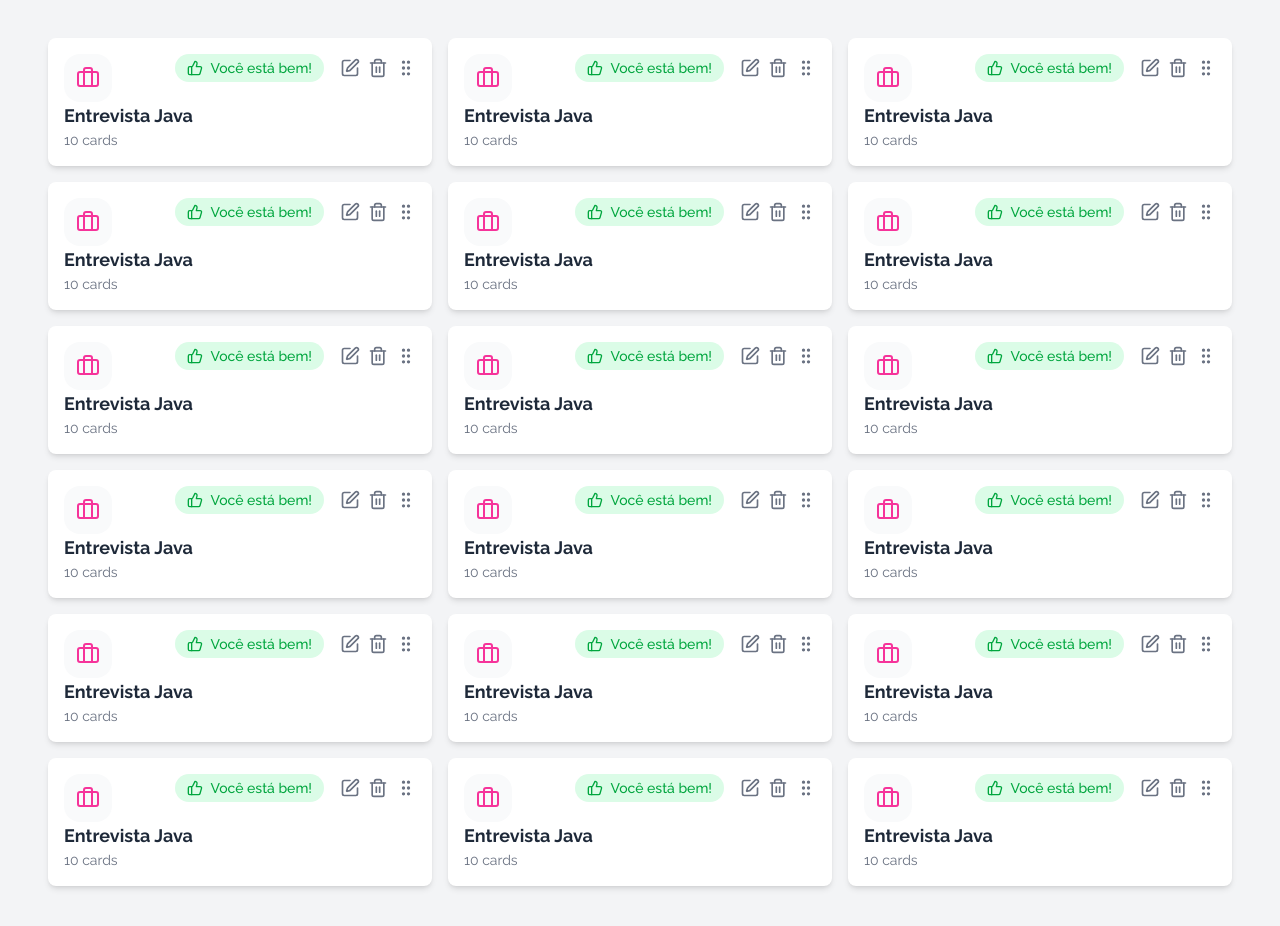
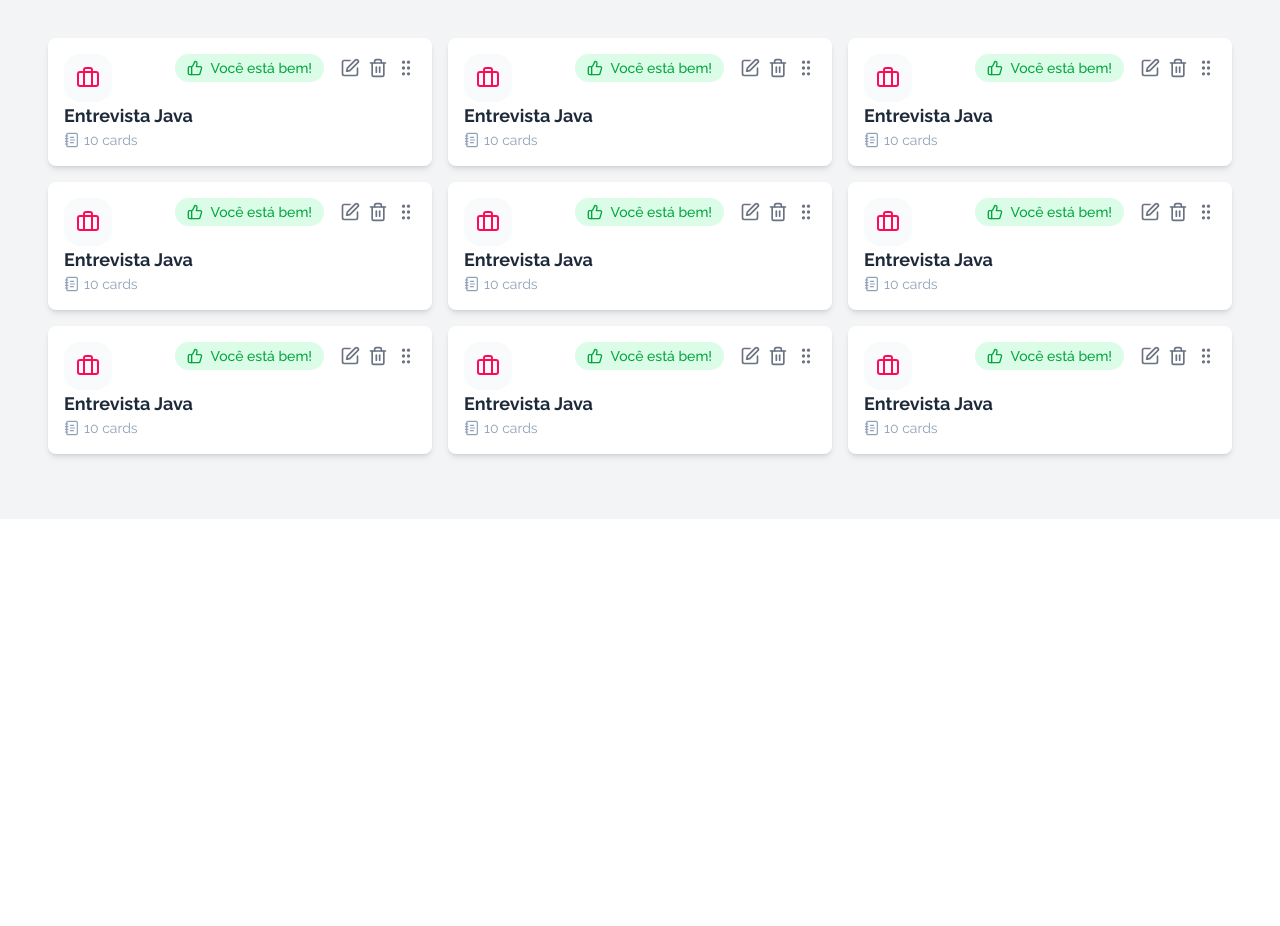
Before and after one commit to julioceno/memoriza, a Next.js app: page /home in a window 1280 px wide. Shown: the part 281-1207 px from the top of the page. After the commit the page ends 800 px from the top, so only its background shows below. Built offline with nearby package versions, Linux system fonts and the light colour scheme.

Commit message:
feat: improve DeckCard

```diff
--- a/src/app/home/page.tsx
+++ b/src/app/home/page.tsx
@@ -3,13 +3,11 @@ import SectionTitle from "@/components/SectionTitle";
 
 export default function Home() {
   return (
-    <div>
       <main className="mt-20 md:mt-40">
         <SectionTitle>
           Aqui estao seus decks, vamos práticar!
         </SectionTitle>
-        <div className="flex">
-          <div className="mx-auto grid grid-cols-1 sm:grid-cols-2 lg:grid-cols-3 gap-4 mt-10 justify-items-center">
+        <div className="flex flex-wrap gap-4 mt-10 w-full max-w-7xl justify-center mx-auto">
             <DeckCard
               title="Entrevista Java"
               cardCount={10}
@@ -40,7 +38,7 @@ export default function Home() {
               cardCount={10}
               statusMessage="Você está bem!"
             />
-            <DeckCard
+                     <DeckCard
               title="Entrevista Java"
               cardCount={10}
               statusMessage="Você está bem!"
@@ -55,54 +53,7 @@ export default function Home() {
               cardCount={10}
               statusMessage="Você está bem!"
             />
-             <DeckCard
-              title="Entrevista Java"
-              cardCount={10}
-              statusMessage="Você está bem!"
-            />
-            <DeckCard
-              title="Entrevista Java"
-              cardCount={10}
-              statusMessage="Você está bem!"
-            />
-            <DeckCard
-              title="Entrevista Java"
-              cardCount={10}
-              statusMessage="Você está bem!"
-            />
-            <DeckCard
-              title="Entrevista Java"
-              cardCount={10}
-              statusMessage="Você está bem!"
-            />
-            <DeckCard
-              title="Entrevista Java"
-              cardCount={10}
-              statusMessage="Você está bem!"
-            />
-            <DeckCard
-              title="Entrevista Java"
-              cardCount={10}
-              statusMessage="Você está bem!"
-            />
-            <DeckCard
-              title="Entrevista Java"
-              cardCount={10}
-              statusMessage="Você está bem!"
-            />
-            <DeckCard
-              title="Entrevista Java"
-              cardCount={10}
-              statusMessage="Você está bem!"
-            />
-            <DeckCard
-              title="Entrevista Java"
-              cardCount={10}
-              statusMessage="Você está bem!"
-            />
-          </div>
         </div>
       </main>
-    </div>
   );
 }
--- a/src/components/DeckCard/components/Actions/index.tsx
+++ b/src/components/DeckCard/components/Actions/index.tsx
@@ -1,4 +1,4 @@
-import { Edit, GripVertical, MoreHorizontal, Trash2 } from 'lucide-react';
+import { Edit, GripVertical, Trash2 } from 'lucide-react';
 import React from 'react';
 
 const Actions: React.FC = () => {
--- a/src/components/DeckCard/index.tsx
+++ b/src/components/DeckCard/index.tsx
@@ -1,30 +1,33 @@
 import React from "react";
-import { Briefcase } from "lucide-react";
+import { Briefcase, NotebookText } from "lucide-react";
 import Actions from "./components/Actions";
 import StatusBadge from "./components/StatusBadge";
 
-interface DeckCardProps {
+interface IDeckCardProps {
   title: string;
   cardCount: number;
   statusMessage: string;
 }
 
-const DeckCard: React.FC<DeckCardProps> = ({ title, cardCount, statusMessage }) => {
+const DeckCard: React.FC<IDeckCardProps> = ({ title, cardCount, statusMessage }) => {
   return (
-    <div className="flex flex-col items-center justify-between p-4 bg-white w-sm rounded-lg shadow-md hover:shadow-lg transition">
+    <div className="flex flex-col p-4 bg-white w-sm rounded-lg shadow-md hover:shadow-lg transition">
       <div className="flex items-start justify-between gap-4 w-full">
         <div className="flex items-center justify-center w-12 h-12 bg-gray-50 rounded-2xl">
-          <Briefcase className="text-pink-500 w-6 h-6" />
+          <Briefcase className="text-principal w-6 h-6" />
         </div>
         <div className="flex items-center gap-4">
-            <StatusBadge>{statusMessage}</StatusBadge>
-            <Actions />
+          <StatusBadge>{statusMessage}</StatusBadge>
+          <Actions />
         </div>
       </div>
       <div className="flex-start w-full">
-          <h3 className="text-gray-800 font-bold text-lg">{title}</h3>
-          <p className="text-gray-500 text-sm">{cardCount} cards</p>
+        <h3 className="text-gray-800 font-bold text-lg">{title}</h3>
+        <div className="flex gap-1 text-slate-400 items-center">
+          <NotebookText className="w-4 h-4" strokeWidth={1.8}/>
+          <p className="text-sm">{cardCount} cards</p>
         </div>
+      </div>
     </div>
   );
 };
--- /dev/null
+++ b/src/components/DeckCard/types.d.ts
@@ -0,0 +1,5 @@
+export interface IDeckCardProps {
+    title: string;
+    cardCount: number;
+    statusMessage: string;
+}
```
